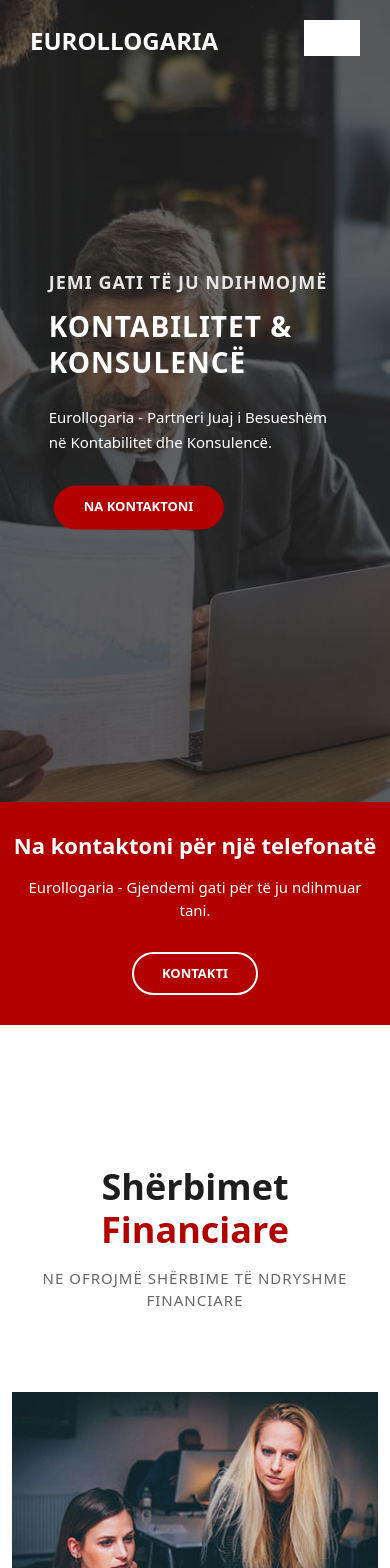
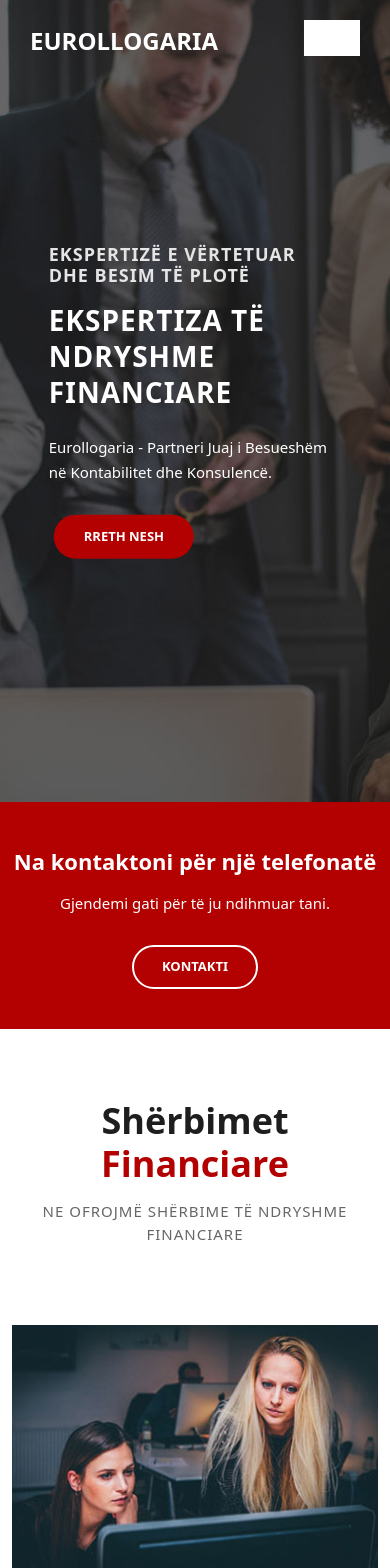
Before and after one commit to FatijonaShala/eurollogaria, a React (Create React App) app: page / in a window 390 px wide. Shown: the top 1568 px of the page. Built offline with nearby package versions, Linux system fonts and the light colour scheme.

Commit message:
header-slider with react-slick

```diff
--- a/package.json
+++ b/package.json
@@ -12,6 +12,8 @@
     "react-dom": "^18.2.0",
     "react-router-dom": "^6.13.0",
     "react-scripts": "5.0.1",
+    "react-slick": "^0.29.0",
+    "slick-carousel": "^1.8.1",
     "web-vitals": "^2.1.4"
   },
   "scripts": {
--- a/src/App.css
+++ b/src/App.css
@@ -175,7 +175,7 @@ a.border-button:hover {
 /* Sub Header Style */
 
 .sub-header {
-    background-color: #B30000;
+    background-color: #343434;
     height: 46px;
     line-height: 46px;
 }
@@ -434,7 +434,8 @@ header .navbar {
     background-image: url(../public/images/slide_03.jpg);
 }
 
-.Modern-Slider .NextArrow {
+
+/* .Modern-Slider .NextArrow {
     position: absolute;
     top: 50%;
     right: 30px;
@@ -447,9 +448,10 @@ header .navbar {
     z-index: 5;
     outline: none;
     cursor: pointer;
-}
+} */
 
-.Modern-Slider .NextArrow:before {
+
+/* .Modern-Slider .NextArrow:before {
     content: '\f105';
 }
 
@@ -470,7 +472,7 @@ header .navbar {
 
 .Modern-Slider .PrevArrow:before {
     content: '\f104';
-}
+} */
 
 ul.slick-dots {
     display: none!important;
@@ -536,7 +538,7 @@ ul.slick-dots {
 }
 
 .Modern-Slider {
-    background: #000;
+    background-color: #B30000;
 }
 
 
@@ -631,7 +633,7 @@ ul.slick-dots {
 
 .request-form {
     background-color: #B30000;
-    padding: 30px 0px;
+    padding: 40px 0px;
     color: #fff;
 }
 
@@ -656,7 +658,7 @@ ul.slick-dots {
 /* Services */
 
 .services {
-    margin-top: 140px;
+    margin-top: 70px;
 }
 
 .service-item img {
@@ -748,7 +750,7 @@ ul.slick-dots {
 /* More Info */
 
 .more-info {
-    margin-top: 140px;
+    margin-top: 40px;
 }
 
 .more-info .left-image img {
--- /dev/null
+++ b/src/Components/header-slider.jsx
@@ -0,0 +1,73 @@
+import React from "react";
+import Slider from "react-slick";
+import { Link } from "react-router-dom";
+
+class HeaderSlider extends React.Component {
+  render() {
+    const settings = {
+      autoplay: true,
+      autoplaySpeed: 3000,
+      dots: true,
+      arrows: false,
+    };
+
+    return (
+      <div>
+        <Slider className="Modern-Slider" {...settings}>
+          <div className="item item-1">
+            <div className="img-fill">
+              <div className="text-content">
+                <h6>Jemi Gati të Ju Ndihmojmë</h6>
+                <h4>Kontabilitet &amp; Konsulencë</h4>
+                <p>
+                  Eurollogaria - Partneri Juaj i Besueshëm në Kontabilitet dhe
+                  Konsulencë.{" "}
+                </p>
+                <Link to="/contact" className="filled-button">
+                  na kontaktoni
+                </Link>
+              </div>
+            </div>
+          </div>
+          <div>
+            <div className="item item-2">
+              <div className="img-fill">
+                <div className="text-content">
+                  <h6>Rruga drejt Suksesit Financiar</h6>
+                  <h4>
+                    Këshilime financiare <br />
+                    &amp; Tatimore
+                  </h4>
+                  <p> Eurollogaria - Partneri Juaj i Besueshëm në Kontabilitet dhe
+                    Konsulencë.</p>
+                  <Link to="/services" className="filled-button">
+                    shërbimet tona
+                  </Link>
+                </div>
+              </div>
+            </div>
+          </div>
+          <div>
+            <div className="item item-3">
+              <div className="img-fill">
+                <div className="text-content">
+                  <h6>Ekspertizë e Vërtetuar dhe Besim të Plotë</h6>
+                  <h4>Ekspertiza të ndryshme financiare</h4>
+                  <p>
+                    Eurollogaria - Partneri Juaj i Besueshëm në Kontabilitet dhe
+                    Konsulencë.
+                  </p>
+                  <Link to="/about" className="filled-button">
+                    rreth nesh
+                  </Link>
+                </div>
+              </div>
+            </div>
+          </div>
+        </Slider>
+      </div>
+    );
+  }
+}
+
+export default HeaderSlider;
--- a/src/Components/header.jsx
+++ b/src/Components/header.jsx
@@ -5,7 +5,29 @@ import { Link, NavLink } from 'react-router-dom';
 
 function Header() {
   return (
+
     <header>
+
+    <div className="sub-header">
+      <div className="container">
+        <div className="row">
+          <div className="col-md-8 col-xs-12">
+            <ul className="left-info">
+              <li><a href="#"><i className="fa fa-clock-o"></i>Mon-Fri 09:00-17:00</a></li>
+              <li><a href="#"><i className="fa fa-phone"></i>090-080-0760</a></li>
+            </ul>
+          </div>
+          <div className="col-md-4">
+            <ul className="right-icons">
+              <li><a href="#"><i className="fa fa-facebook"></i></a></li>
+              <li><a href="#"><i className="fa fa-twitter"></i></a></li>
+              <li><a href="#"><i className="fa fa-linkedin"></i></a></li>
+              <li><a href="#"><i className="fa fa-behance"></i></a></li>
+            </ul>
+          </div>
+        </div>
+      </div>
+    </div>
       <Navbar className="navbar navbar-expand-lg" collapseOnSelect expand="lg">
         <Container>
           <Navbar.Brand as={Link} to="/">
--- a/src/Pages/Home.jsx
+++ b/src/Pages/Home.jsx
@@ -3,12 +3,13 @@ import { Container, Row, Col } from 'react-bootstrap';
 import { Link } from 'react-router-dom';
 import LayoutWrapper from '../Layout';
 import ContactForm from '../Components/contact-form';
+import HeaderSlider from '../Components/header-slider';
 
 function Home() {
   return (
     <div>
-      <div className="main-banner header-text" id="top">
-        <div className="Modern-Slider">
+       <div className="main-banner header-text" id="top">
+{          /*  <div className="Modern-Slider">
           <div className="item item-1">
             <div className="img-fill">
               <div className="text-content">
@@ -24,15 +25,16 @@ function Home() {
               </div>
             </div>
           </div>
+        </div> */}
+        <HeaderSlider/>
         </div>
-      </div>
 
       <div className="request-form">
         <Container>
           <Row>
             <Col md={8}>
               <h4>Na kontaktoni për një telefonatë</h4>
-              <span>Eurollogaria - Gjendemi gati për të ju ndihmuar tani.</span>
+               <span> Gjendemi gati për të ju ndihmuar tani.</span>
             </Col>
             <Col md={4}>
               <Link to="/contact" className="border-button">
```
Also changed, not shown: 1 other file (tests, documents, lock files or other folders).
